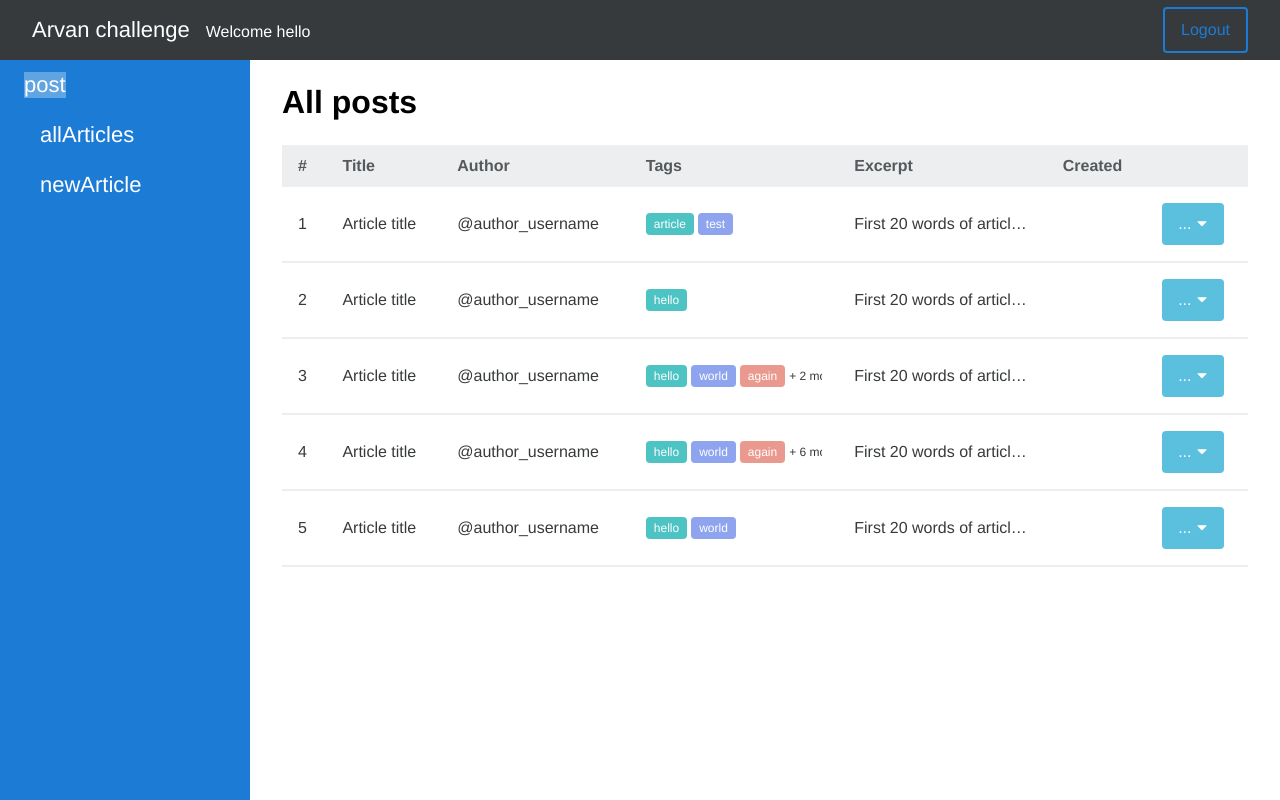
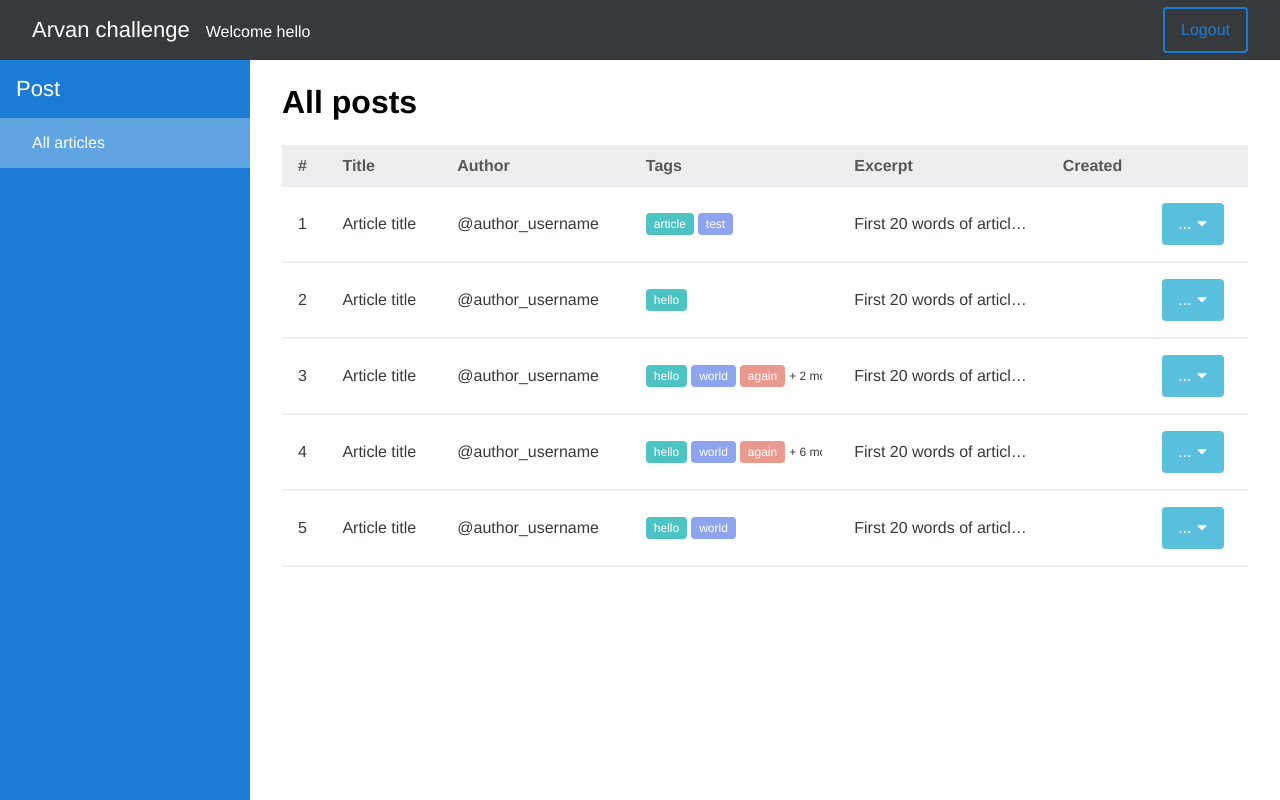
Before and after one commit to sadeq76/arvan-front-end-challenge, a Vue app: page /articles/page/1 in a window 1280 px wide. Built offline with nearby package versions, Linux system fonts and the light colour scheme.

Commit message:
fix router and sidebar bugs

```diff
--- a/src/constants/sidebar-items.ts
+++ b/src/constants/sidebar-items.ts
@@ -1,10 +1,6 @@
 export default [
   {
-    name: 'post',
-    path: '#',
-    children: [
-      { name: 'allArticles', path: '/articles' },
-      { name: 'newArticle', path: '/articles/create' }
-    ]
+    title: 'post',
+    children: [{ title: 'allArticles', name: 'Articles' }]
   }
 ]
--- a/src/i18n/pages.ts
+++ b/src/i18n/pages.ts
@@ -1,4 +1,7 @@
 export default {
   login: { en: 'Login', fa: 'ورود' },
-  register: { en: 'Register', fa: 'ثبت نام' }
+  register: { en: 'Register', fa: 'ثبت نام' },
+  allArticles: { en: 'All articles', fa: 'تمام مقالات' },
+  newArticles: { en: 'New article', fa: 'مقاله جدید' },
+  post: { en: 'Post', fa: 'پست' }
 }
--- a/src/layouts/components/SidebarItem.vue
+++ b/src/layouts/components/SidebarItem.vue
@@ -2,17 +2,20 @@
 import { RouterLink } from 'vue-router'
 import type { SidebarItemProps } from '@/models/props/sidebar-item'
 const props = defineProps<SidebarItemProps>()
+const component = props.name ? RouterLink : 'span'
 </script>
 
 <template>
   <div>
-    <RouterLink class="sidebar-item" :to="props.path">{{ props.name }}</RouterLink>
+    <component class="sidebar-item w-100 p-4" :is="component" :to="{ name: props.name }">
+      {{ $t(props.title) }}
+    </component>
 
     <SidebarItem
       v-for="(child, index) in props.children"
       :key="index"
       v-bind="child"
-      class="px-4 sidebar-item-child"
+      class="child"
     />
   </div>
 </template>
@@ -23,10 +26,14 @@ const props = defineProps<SidebarItemProps>()
   color: white;
   font-size: 1.375rem;
   font-weight: 500;
-  margin-inline: 1.5rem;
-  margin-block: 0.75rem;
 }
 
+.child {
+  a {
+    padding-inline: 2rem;
+    font-size: 1rem;
+  }
+}
 .router-link-active {
   background-color: rgba(255, 255, 255, 0.3);
 }
--- a/src/models/props/sidebar-item.ts
+++ b/src/models/props/sidebar-item.ts
@@ -1,5 +1,5 @@
 export interface SidebarItemProps {
-  name: string
-  path: string
-  children: SidebarItemProps[]
+  title: string
+  name?: string
+  children?: SidebarItemProps[]
 }
--- a/src/router/index.ts
+++ b/src/router/index.ts
@@ -31,7 +31,7 @@ const router = createRouter({
 router.beforeEach((to, _, next) => {
   // if (to.meta.requiresAuth) return next('/login')
 
-  if (to.path === '/articles') return next('/articles/page/1')
+  if (to.path === '/' || to.path === '/articles') return next('/articles/page/1')
 
   next()
 })
```
